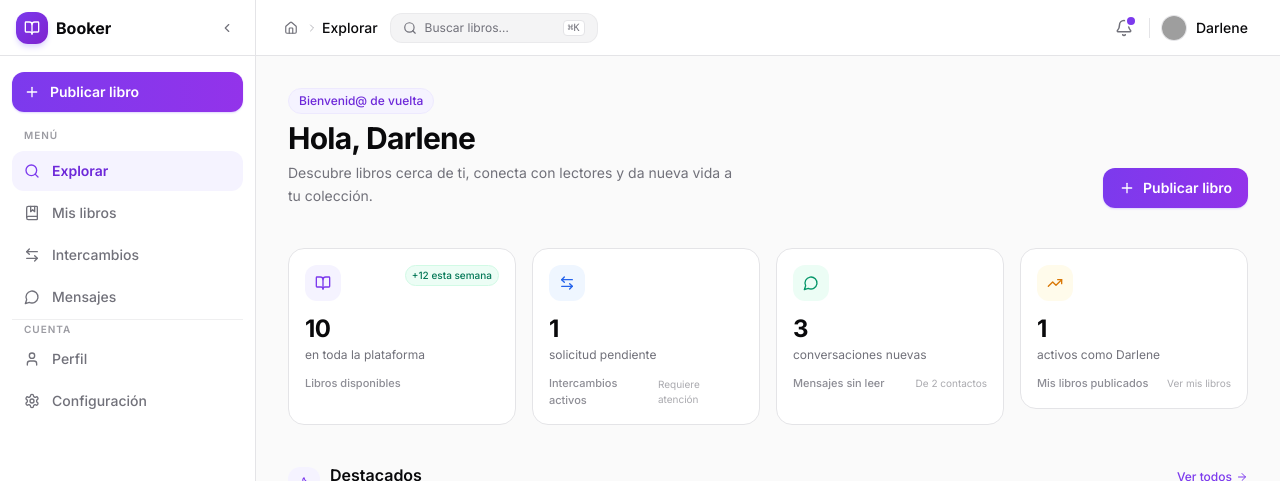
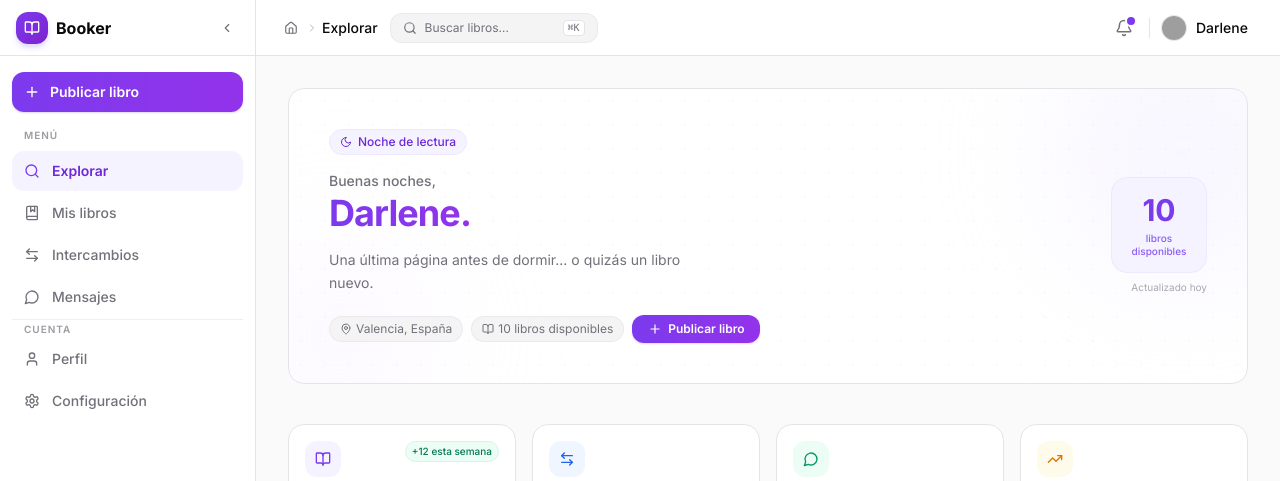
Before and after one commit to darlene04/frontend-libros, a React (Vite) app: page /login in a window 1280 px wide. Both pictures are taken after typing "name@example.com", "Sample123" into the empty fields and a click on the button "Iniciar sesión". Shown: the top 481 px of the page. Built offline with nearby package versions, Linux system fonts and the light colour scheme; grey boxes are pictures that could not be loaded.

Commit message:
Se agrego hero de bienvenida al Home con saludo personalizado

```diff
--- a/src/pages/Home.tsx
+++ b/src/pages/Home.tsx
@@ -9,6 +9,9 @@ import {
   Clock,
   ArrowRight,
   Flame,
+  Sun,
+  Sunset,
+  Moon,
 } from "lucide-react";
 import { useAuthStore } from "@/store/useAuthStore";
 import {
@@ -71,40 +74,123 @@ const getKPIs = (firstName: string) => [
   },
 ];
 
+// Greeting
+function getGreeting() {
+  const hour = new Date().getHours();
+  if (hour >= 6 && hour < 12) {
+    return {
+      saludo:     "Buenos días",
+      icon:       Sun,
+      tagline:    "El mejor momento para descubrir tu próxima lectura.",
+      chip:       "Mañana lectora",
+    };
+  }
+  if (hour >= 12 && hour < 19) {
+    return {
+      saludo:     "Buenas tardes",
+      icon:       Sunset,
+      tagline:    "¿Cuál será tu próxima historia? Hay libros esperándote.",
+      chip:       "Tarde de libros",
+    };
+  }
+  return {
+    saludo:     "Buenas noches",
+    icon:       Moon,
+    tagline:    "Una última página antes de dormir... o quizás un libro nuevo.",
+    chip:       "Noche de lectura",
+  };
+}
+
 export default function Home() {
   const user      = useAuthStore((s) => s.user);
   const firstName = user?.name.split(" ")[0] ?? "Lector";
   const kpis      = getKPIs(firstName);
 
+  const greeting = getGreeting();
+  const GreetIcon = greeting.icon;
+
   return (
     <div className="max-w-6xl mx-auto space-y-10">
-      <section className="flex flex-col sm:flex-row sm:items-end justify-between gap-4">
-        <div className="space-y-1.5">
-          <div className="flex items-center gap-2">
+
+      {/* Welcome hero */}
+      <section className="relative overflow-hidden rounded-2xl border border-border bg-white px-6 py-8 sm:px-10 sm:py-10">
+        {/* Blobs */}
+        <div className="pointer-events-none absolute -top-16 -right-16 w-64 h-64 rounded-full bg-violet-100/40 blur-3xl" />
+        <div className="pointer-events-none absolute -bottom-12 -left-12 w-48 h-48 rounded-full bg-purple-100/30 blur-3xl" />
+        {/* Dot grid */}
+        <div
+          className="pointer-events-none absolute inset-0 opacity-[0.035]"
+          style={{
+            backgroundImage: "radial-gradient(circle, #7c3aed 1px, transparent 1px)",
+            backgroundSize: "24px 24px",
+          }}
+        />
+
+        <div className="relative flex flex-col sm:flex-row sm:items-end justify-between gap-6">
+          {/* Left */}
+          <div className="space-y-4">
+            {/* Chip */}
             <span className="inline-flex items-center gap-1.5 text-xs font-medium text-violet-700 bg-violet-50 border border-violet-100 px-2.5 py-1 rounded-full">
-              Bienvenid@ de vuelta
+              <GreetIcon className="w-3 h-3" />
+              {greeting.chip}
             </span>
+
+            {/* Heading */}
+            <div className="space-y-0.5">
+              <p className="text-sm font-medium text-muted-foreground">
+                {greeting.saludo},
+              </p>
+              <h1 className="text-3xl sm:text-4xl font-bold tracking-tight leading-tight">
+                <span className="bg-gradient-to-r from-violet-600 to-purple-600 bg-clip-text text-transparent">
+                  {firstName}.
+                </span>
+              </h1>
             </div>
-          <h1 className="text-2xl sm:text-3xl font-bold tracking-tight text-foreground">
-            Hola, {firstName}
-          </h1>
-          <p className="text-sm text-muted-foreground max-w-md leading-relaxed">
-            Descubre libros cerca de ti, conecta con lectores y da nueva vida a tu colección.
+
+            {/* Tagline */}
+            <p className="text-sm text-muted-foreground max-w-sm leading-relaxed">
+              {greeting.tagline}
             </p>
-        </div>
+
+            {/* Pills + CTA */}
+            <div className="flex flex-wrap items-center gap-2 pt-1">
+              {user?.location && (
+                <span className="inline-flex items-center gap-1 text-xs text-muted-foreground bg-muted border border-border/60 px-2.5 py-1 rounded-full">
+                  <MapPin className="w-3 h-3 flex-shrink-0" />
+                  {user.location}
+                </span>
+              )}
+              <span className="inline-flex items-center gap-1 text-xs text-muted-foreground bg-muted border border-border/60 px-2.5 py-1 rounded-full">
+                <BookOpen className="w-3 h-3 flex-shrink-0" />
+                {BOOKS.length} libros disponibles
+              </span>
 
               <Link
                 to="/mis-libros/nuevo"
                 className={cn(
-            "inline-flex items-center gap-2 self-start sm:self-auto flex-shrink-0",
-            "rounded-xl bg-gradient-to-r from-violet-600 to-purple-600 px-4 py-2.5",
-            "text-sm font-semibold text-white shadow-sm shadow-violet-200",
+                  "inline-flex items-center gap-1.5",
+                  "rounded-xl bg-gradient-to-r from-violet-600 to-purple-600 px-4 py-1.5",
+                  "text-xs font-semibold text-white shadow-sm shadow-violet-200",
                   "hover:from-violet-700 hover:to-purple-700 transition-all duration-150 active:scale-95"
                 )}
               >
-          <Plus className="w-4 h-4" />
+                <Plus className="w-3.5 h-3.5" />
                 Publicar libro
               </Link>
+            </div>
+          </div>
+
+          {/* Right — mini stat accent */}
+          <div className="hidden lg:flex flex-col items-end gap-2 flex-shrink-0 self-center">
+            <div className="flex flex-col items-center justify-center w-24 h-24 rounded-2xl bg-violet-50 border border-violet-100 gap-1">
+              <span className="text-3xl font-bold text-violet-600">{BOOKS.length}</span>
+              <span className="text-[10px] text-violet-500 font-medium text-center leading-tight">libros<br/>disponibles</span>
+            </div>
+            <p className="text-[10px] text-muted-foreground/60 text-right max-w-[96px] leading-snug">
+              Actualizado hoy
+            </p>
+          </div>
+        </div>
       </section>
       <section>
         <div className="grid grid-cols-2 lg:grid-cols-4 gap-4">
@@ -245,7 +331,6 @@ function BookCard({ book }: { book: Book }) {
           alt={book.title}
           className="w-full h-full object-cover transition-transform duration-300 group-hover:scale-105"
         />
-        {/* Mode badge overlay */}
         <div className="absolute top-2 left-2">
           <ModeBadge mode={book.mode} size="sm" />
         </div>
@@ -318,7 +403,6 @@ function BookCardCompact({ book }: { book: Book }) {
 function CTABanner({ userName }: { userName: string }) {
   return (
     <div className="relative overflow-hidden rounded-2xl bg-gradient-to-br from-violet-600 to-purple-700 p-6 sm:p-8">
-      {/* Blobs */}
       <div className="absolute -top-10 -right-10 w-48 h-48 bg-white/10 rounded-full blur-2xl pointer-events-none" />
       <div className="absolute -bottom-8 -left-8 w-40 h-40 bg-purple-500/20 rounded-full blur-2xl pointer-events-none" />
 
```
Lines whose indentation alone changed are shown as unchanged.
